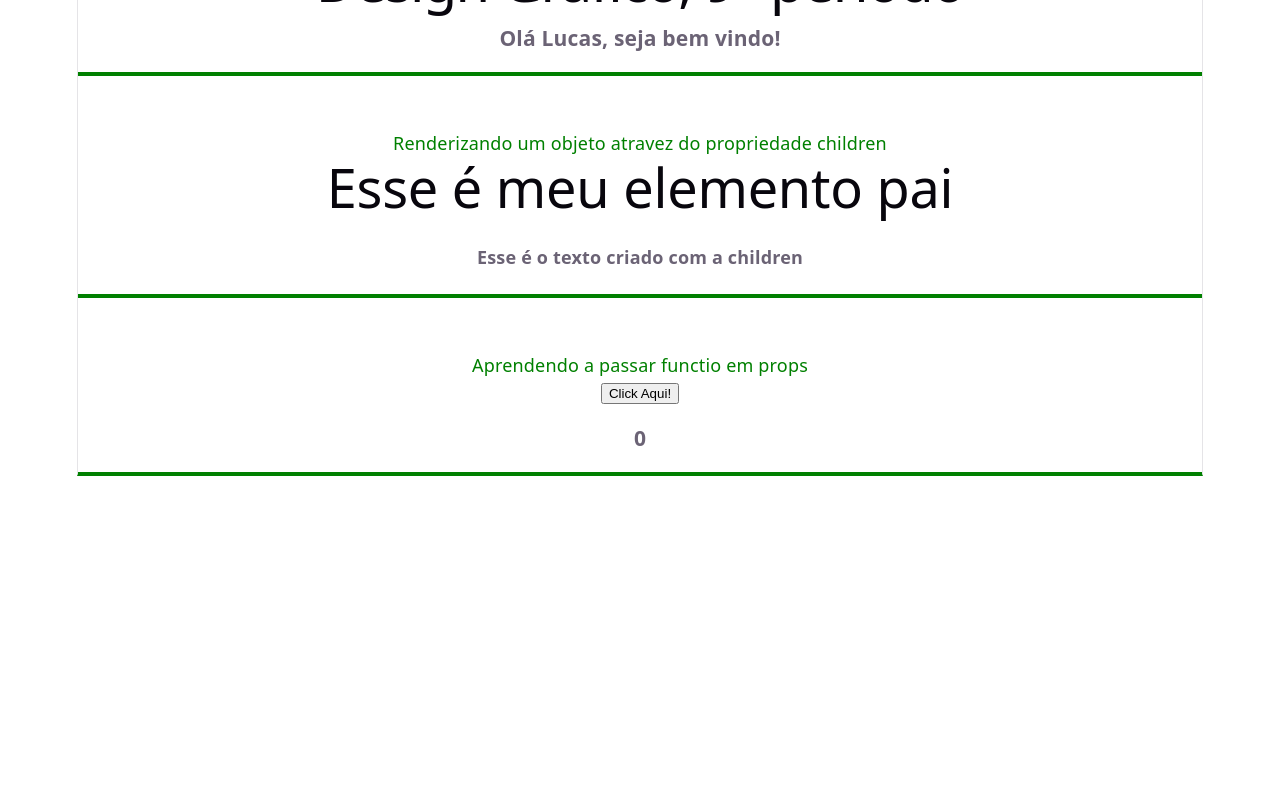
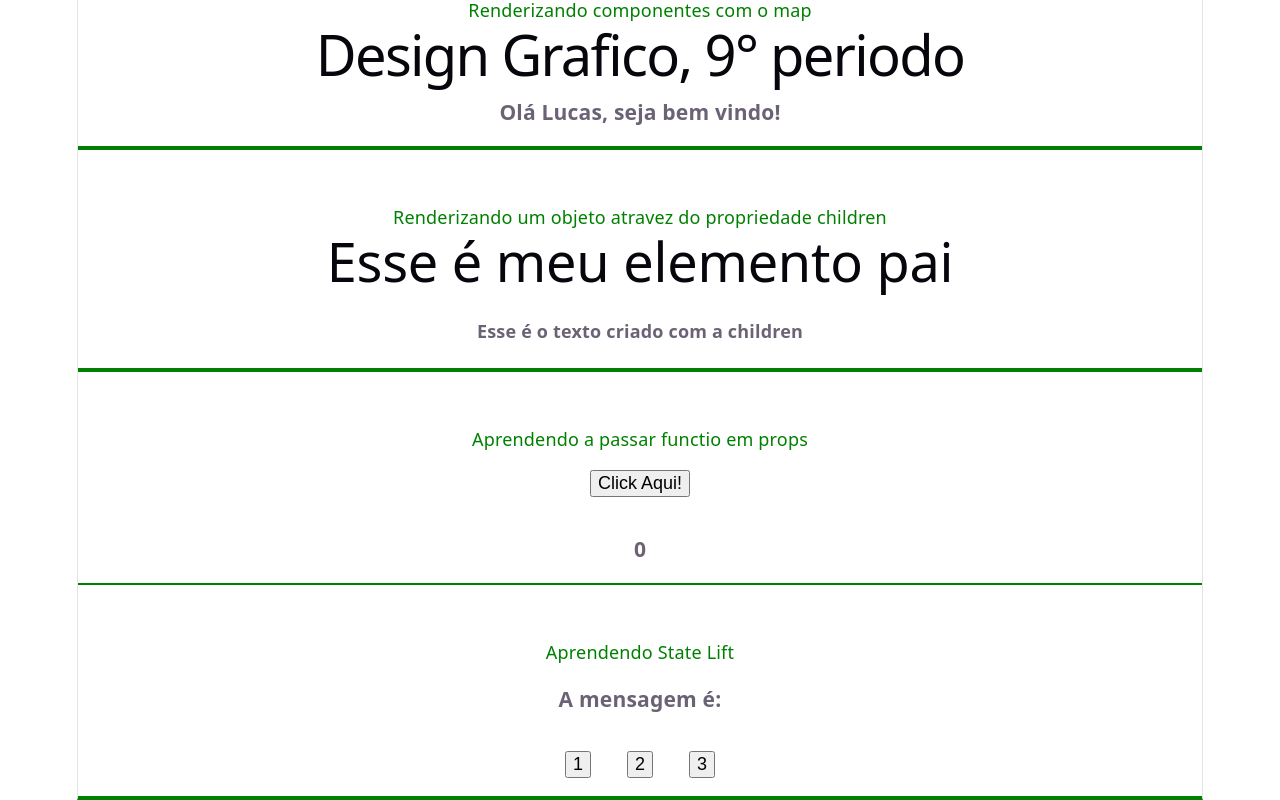
Before and after one commit to Matheus-Eliaquim/Calculadora-De-Led, a React (Vite) app in the folder fundamentos-react/: page / in a window 1280 px wide. Shown: the part 1538-2338 px from the top of the page. Before the commit the page ends 2014 px from the top, so only its background shows below. Built offline with nearby package versions, Linux system fonts and the light colour scheme.

Commit message:
state lift

```diff
--- a/fundamentos-react/src/App.css
+++ b/fundamentos-react/src/App.css
@@ -15,3 +15,8 @@ div {
 li {
   list-style: none;
 }
+
+button {
+  margin: 1rem;
+  font-size: 1rem;
+}
--- a/fundamentos-react/src/App.jsx
+++ b/fundamentos-react/src/App.jsx
@@ -6,6 +6,8 @@ import RenderCondicionals from './components/RenderCondicionals'
 import Children from './components/Children'
 import FunctionProp from './components/FunctionProp'
 import List from './components/List'
+import StateLift from './components/StateLift'
+import TrocarMsg from './components/TrocarMsg'
 
 //definindo objeto alunos para repetição de lista com componentes usando o metodo map
 const alunos = [
@@ -23,6 +25,13 @@ function App() {
     return (
       setResultado(resultado + 1)
     )
+  }
+
+  {/* Função para o state lifft */}
+  const [msg, settMsg] = useState('')
+
+  const handlemsg = (msg) => {
+    settMsg(msg)
   }
 
   return (
@@ -85,6 +94,12 @@ function App() {
         <FunctionProp myFunction={somatorio} />
         <h3>{resultado}</h3>
       </div>
+
+      <div>
+        <p>Aprendendo State Lift</p>
+        <StateLift message= {msg} />
+        <TrocarMsg handlemsg={handlemsg} />
+      </div>
     </>
   )
 }
--- /dev/null
+++ b/fundamentos-react/src/components/StateLift.jsx
@@ -0,0 +1,9 @@
+const StateLift = ({ message }) => {
+  return (
+    <>
+      <h3>A mensagem é: {message} </h3>
+    </>
+  )
+}
+
+export default StateLift
--- /dev/null
+++ b/fundamentos-react/src/components/TrocarMsg.jsx
@@ -0,0 +1,12 @@
+const TrocarMsg = ({handlemsg}) => {
+    const msg = ["Oi", "Olá", "Iae"]
+    return (
+        <>
+            <button onClick={() => handlemsg(msg[0])}>1</button>
+            <button onClick={() => handlemsg(msg[1])}>2</button>
+            <button onClick={() => handlemsg(msg[2])}>3</button>
+        </>
+    )
+}
+
+export default TrocarMsg
```
